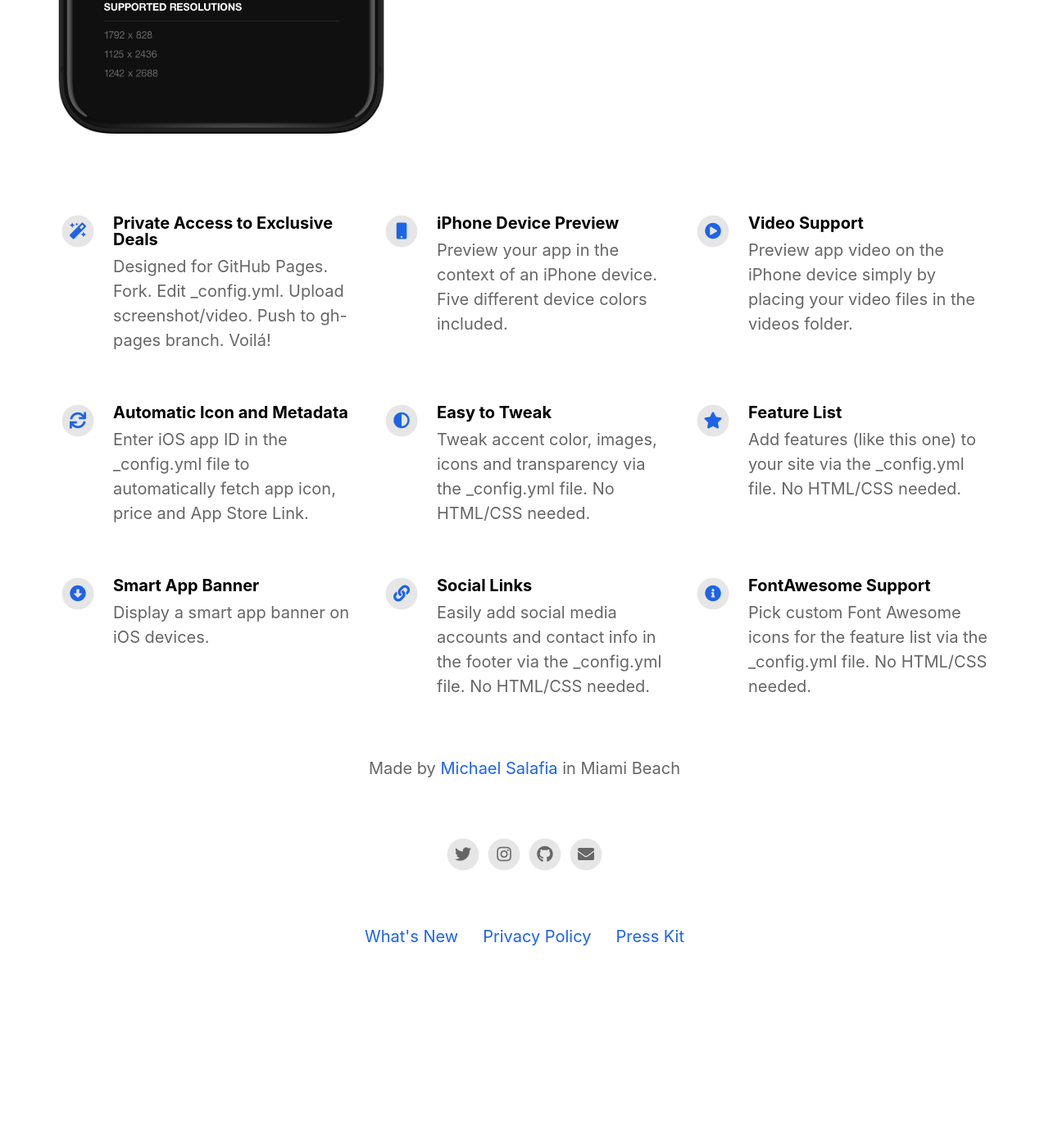
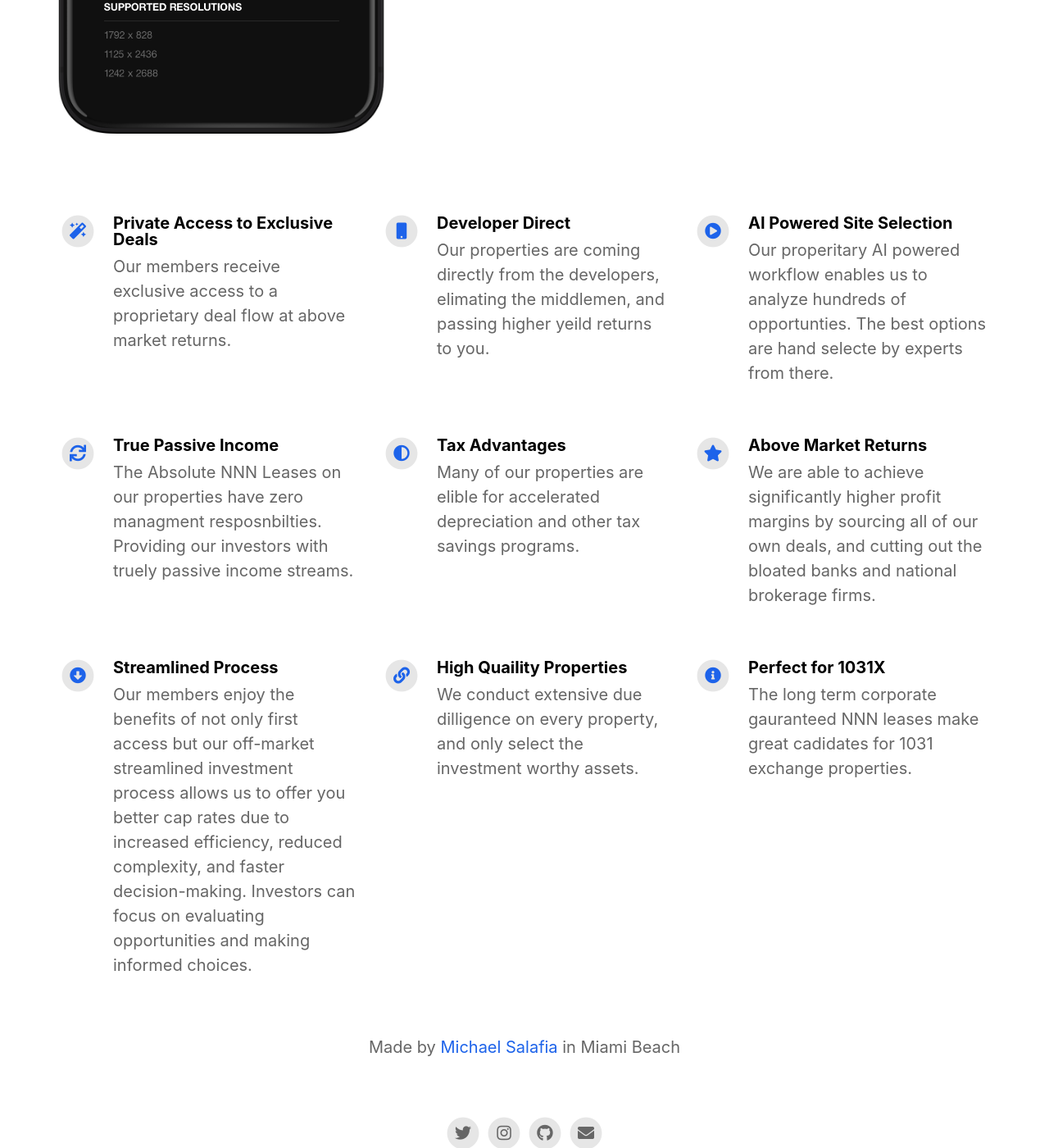
Before and after one commit to michaelsalafia/stax-re, a Jekyll site: the page built from index.html, in a window 1280 px wide and 1400 px high, scrolled down 822 px. Shown: the whole window at 82% size. Built offline with Jekyll 4.4.1, drawn with Linux system fonts in a browser that asks for light colours; nearby versions of some CDN libraries; before the commit the page ends 2044 px from its top, so only the background shows below that; some of the changed text lies outside the part shown.

Commit message:
App Features Draft

```diff
--- a/_config.yml
+++ b/_config.yml
@@ -13,7 +13,7 @@ presskit_download_link                    : https://stax-re.com
 app_icon                                  : # assets/appicon.png                      # Automatically populates if not set and if iOS app ID is set.  Otherwise enter path to icon file manually.
 app_name                                  :                                           # Automatically populates if not set and if iOS app ID is set.  Otherwise enter manually.
 app_price                                 :                                           # Automatically populates if not set and if iOS app ID is set.  Otherwise enter manually.
-app_description                           : Developer Direct NNN Investment Properties.
+app_description                           : Developer Direct NNN Investment Properties
 
 enable_smart_app_banner                   : true                                      # Set to true to show a smart app banner at top of page on mobile devices.
 
@@ -37,39 +37,39 @@ mastodon_link                             :
 features                                  :
 
   - title                                 : Private Access to Exclusive Deals
-    description                           : Designed for GitHub Pages. Fork. Edit _config.yml. Upload screenshot/video. Push to gh-pages branch. Voilá!
+    description                           : Our members receive exclusive access to a proprietary deal flow at above market returns.
     fontawesome_icon_name                 : magic
 
-  - title                                 : iPhone Device Preview
-    description                           : Preview your app in the context of an iPhone device. Five different device colors included.
+  - title                                 : Developer Direct
+    description                           : Our properties are coming directly from the developers, elimating the middlemen, and passing higher yeild returns to you.
     fontawesome_icon_name                 : mobile
 
-  - title                                 : Video Support
-    description                           : Preview app video on the iPhone device simply by placing your video files in the videos folder.
+  - title                                 : AI Powered Site Selection
+    description                           : Our properitary AI powered workflow enables us to analyze hundreds of opportunties. The best options are hand selecte by experts from there.
     fontawesome_icon_name                 : play-circle
 
-  - title                                 : Automatic Icon and Metadata
-    description                           : Enter iOS app ID in the _config.yml file to automatically fetch app icon, price and App Store Link.
+  - title                                 : True Passive Income
+    description                           : The Absolute NNN Leases on our properties have zero managment resposnbilties. Providing our investors with truely passive income streams.
     fontawesome_icon_name                 : sync
 
-  - title                                 : Easy to Tweak
-    description                           : Tweak accent color, images, icons and transparency via the _config.yml file. No HTML/CSS needed.
+  - title                                 : Tax Advantages
+    description                           : Many of our properties are elible for accelerated depreciation and other tax savings programs.
     fontawesome_icon_name                 : adjust
 
-  - title                                 : Feature List
-    description                           : Add features (like this one) to your site via the _config.yml file. No HTML/CSS needed.
+  - title                                 : Above Market Returns
+    description                           : We are able to achieve significantly higher profit margins by sourcing all of our own deals, and cutting out the bloated banks and national brokerage firms.
     fontawesome_icon_name                 : star
 
-  - title                                 : Smart App Banner
-    description                           : Display a smart app banner on iOS devices.
+  - title                                 : Streamlined Process
+    description                           : Our members enjoy the benefits of not only first access but our off-market streamlined investment process allows us to offer you better cap rates due to increased efficiency, reduced complexity, and faster decision-making. Investors can focus on evaluating opportunities and making informed choices.
     fontawesome_icon_name                 : arrow-alt-circle-down
 
-  - title                                 : Social Links
-    description                           : Easily add social media accounts and contact info in the footer via the _config.yml file. No HTML/CSS needed.
+  - title                                 : High Quaility Properties
+    description                           : We conduct extensive due dilligence on every property, and only select the investment worthy assets.
     fontawesome_icon_name                 : link
 
-  - title                                 : FontAwesome Support
-    description                           : Pick custom Font Awesome icons for the feature list via the _config.yml file. No HTML/CSS needed.
+  - title                                 : Perfect for 1031X
+    description                           : The long term corporate gauranteed NNN leases make great cadidates for 1031 exchange properties.
     fontawesome_icon_name                 : info-circle
 
   - title                                 : # New Feature Title
```
